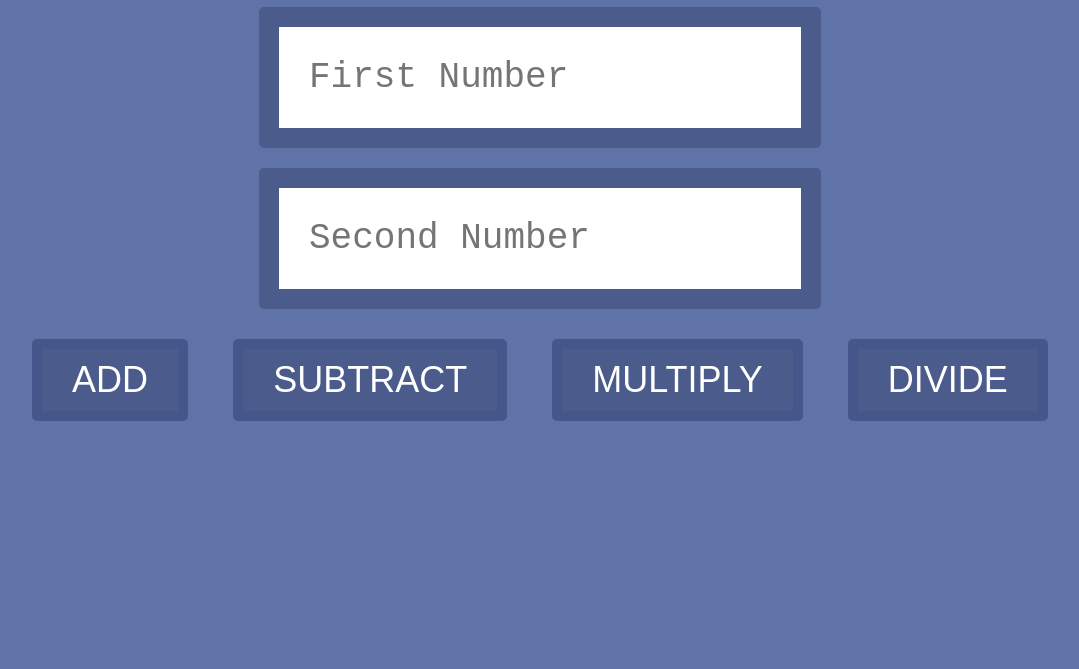
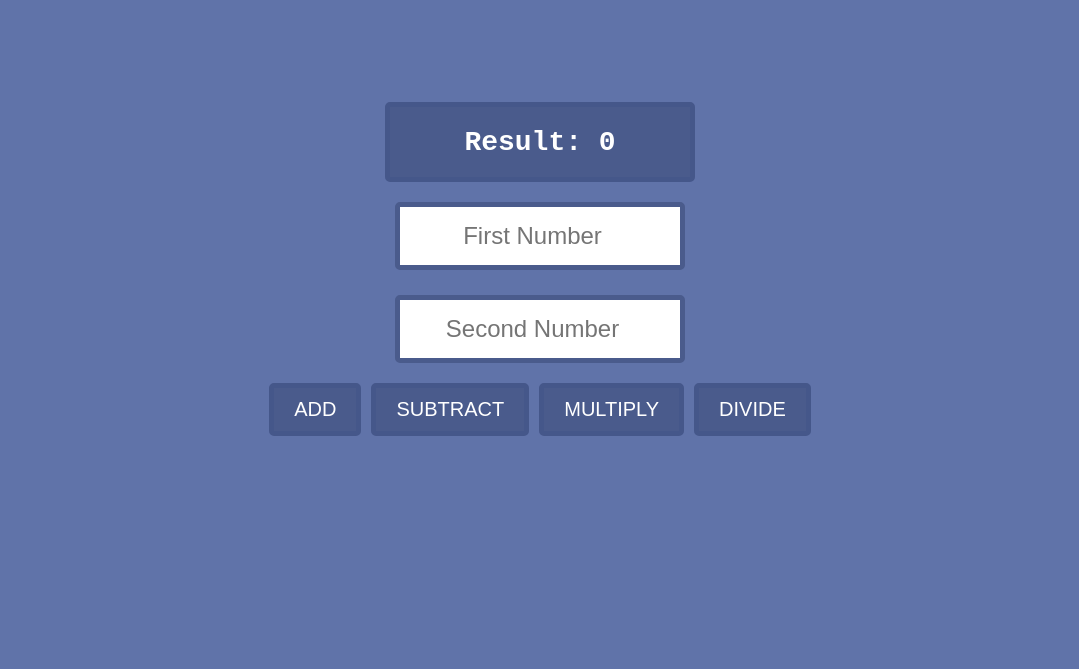
Before and after one commit to ankitsharma2006/calculator, a plain HTML site: page index.html in a window 1280 px wide. Shown: the part 131-800 px from the top of the page, without its empty margins (100-1179 px from the left). Drawn offline with Linux system fonts and the light colour scheme.

Commit message:
added comment_sg74
sg74 comments

```diff
--- a/index.html
+++ b/index.html
@@ -1,80 +1,114 @@
 <!DOCTYPE html>
-<html lang="en">
+<html lang="en"> <!-- lang attribute for accessibility -->
+
 <head>
   <meta charset="UTF-8" />
   <meta name="viewport" content="width=device-width, initial-scale=1.0" />
+  <meta name="description" content="Simple calculator for basic arithmetic operations" /> <!-- SEO fix -->
   <title>Calculator</title>
+
   <style>
     body {
       display: flex;
       flex-direction: column;
       align-items: center;
       justify-content: center;
+      height: 100vh; /* full screen centering */
+      margin: 0; /* remove default spacing */
       background-color: #6073a9;
+      font-family: 'Courier New', Courier, monospace; /* consistent font */
     }
+
+    main { /* semantic wrapper */
+      display: flex;
+      flex-direction: column;
+      align-items: center;
+      gap: 15px;
+    }
+
     input {
-        font-family: 'Courier New', Courier, monospace;
-        margin: 10px;
-        padding: 30px;
-        font-size: 36px;
-        border: 20px solid #4a5b8c;
+      margin: 5px;
+      padding: 15px; /* reduced from 30px (lighter UI) */
+      font-size: 24px; /* reduced from 36px */
+      border: 5px solid #4a5b8c; /* reduced from 20px */
       border-radius: 5px;
+      width: 250px; /* better layout control */
+      text-align: center; /* cleaner UX */
     }
+
+    .buttons {
+      display: flex;
+      gap: 10px; /* better spacing */
+      flex-wrap: wrap; /* responsiveness */
+      justify-content: center;
+    }
+
     button {
-        margin: 20px;
-        padding: 10px 30px;
-        font-size: 36px;
+      padding: 10px 20px;
+      font-size: 20px; /* reduced from 36px */
       cursor: pointer;
       background-color: #4a5b8c;
       color: white;
-        border: 10px solid #45578a;
+      border: 5px solid #45578a; /* reduced from 10px */
       border-radius: 5px;
-        display: flex;
-        gap: 10px;
+      transition: 0.2s; /* smooth hover */
     }
-      .result {
-        font-size: 44px;
+
+    button:hover { /* UX improvement */
+      background-color: #3b4b75;
+    }
+
+    .resultbox {
+      font-size: 28px; /* reduced from 44px */
       font-weight: bold;
-        font-family: 'Courier New', Courier, monospace;
-        color: #ffffff;
-      }
-      .buttons {
-        display: flex;
-        gap: 5px;
-      }
-      .resultbox {
-        font-size: 44px;
-        font-weight: bold;
-        font-family: 'Courier New', Courier, monospace;
       color: #ffffff;
       background-color: #4a5b8c;
-        width: 800px;
-        height: 100px;
+      width: 300px; /* reduced from 800px */
+      height: 70px; /* reduced from 100px */
       border-radius: 5px;
-        border: 10px solid #45578a;
+      border: 5px solid #45578a; /* reduced from 10px */
       display: flex;
       justify-content: center;
       align-items: center;
     }
   </style>
 </head>
+
 <body>
+
+  <main> <!-- semantic structure -->
     <div class="resultbox">
-    <p>Result: <span class="result"></span></p>
+      <p>Result: <span class="result">0</span></p> <!-- default value = 0 -->
     </div>
+
     <input placeholder="First Number" class="num1" type="number" />
     <input placeholder="Second Number" class="num2" type="number" />
-    <div class ="buttons">
-    <button class="add" onclick="calculate('+')">ADD</button>
-    <button class="subtract" onclick="calculate('-')">SUBTRACT</button>
-    <button class="multiply" onclick="calculate('*')">MULTIPLY</button>
-    <button class="divide" onclick="calculate('/')">DIVIDE</button>
+
+    <div class="buttons">
+      <button onclick="calculate('+')">ADD</button>
+      <button onclick="calculate('-')">SUBTRACT</button>
+      <button onclick="calculate('*')">MULTIPLY</button>
+      <button onclick="calculate('/')">DIVIDE</button>
     </div>
+  </main>
+
   <script>
+    // caching DOM elements (performance boost)
+    const num1Input = document.querySelector('.num1');
+    const num2Input = document.querySelector('.num2');
+    const resultElement = document.querySelector('.result');
+
     function calculate(operator) {
-        let num1 = parseFloat(document.querySelector('.num1').value);
-        let num2 = parseFloat(document.querySelector('.num2').value);
+      let num1 = parseFloat(num1Input.value); // using cached element
+      let num2 = parseFloat(num2Input.value); // using cached element
       let result;
+
+      // input validation
+      if (isNaN(num1) || isNaN(num2)) {
+        resultElement.textContent = 'Invalid input';
+        return;
+      }
+
       switch (operator) {
         case '+':
           result = num1 + num2;
@@ -87,18 +121,23 @@
           break;
         case '/':
           if (num2 === 0) {
-              document.querySelector('.result').textContent = 'Division by zero error';
+            resultElement.textContent = 'Cannot divide by 0'; // clearer message
             return;
           }
           result = num1 / num2;
           break;
       }
-        if(isNaN(result)) {
-          document.querySelector('.result').textContent = 'Invalid input';
-        } else {
-          document.querySelector('.result').textContent = result;
+
+      resultElement.textContent = result; // using cached element
     }
+
+    // keyboard support (Enter = Add)
+    document.addEventListener('keydown', (e) => {
+      if (e.key === 'Enter') {
+        calculate('+');
       }
+    });
   </script>
+
 </body>
 </html>
```
Lines whose indentation alone changed are shown as unchanged.
